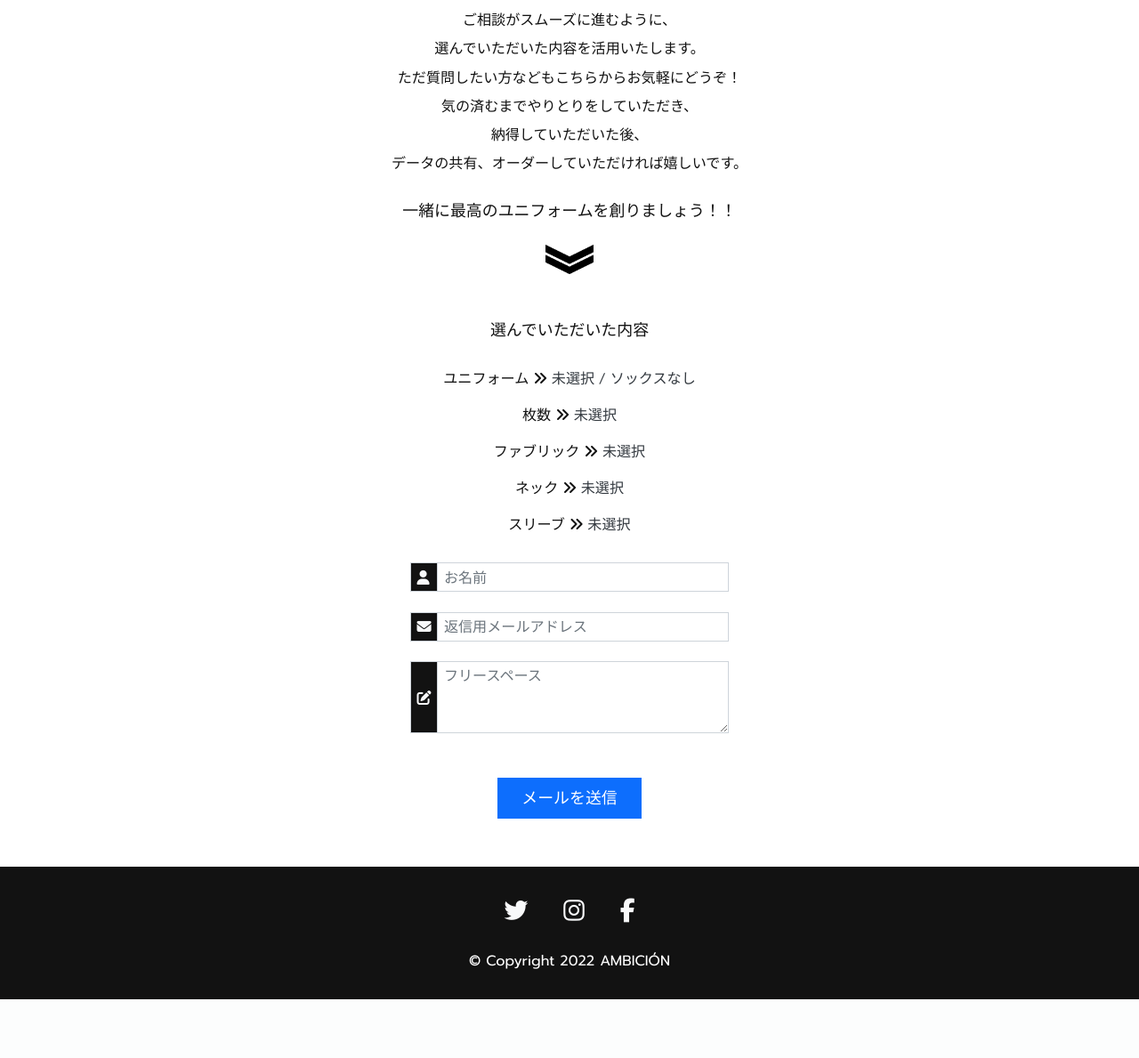
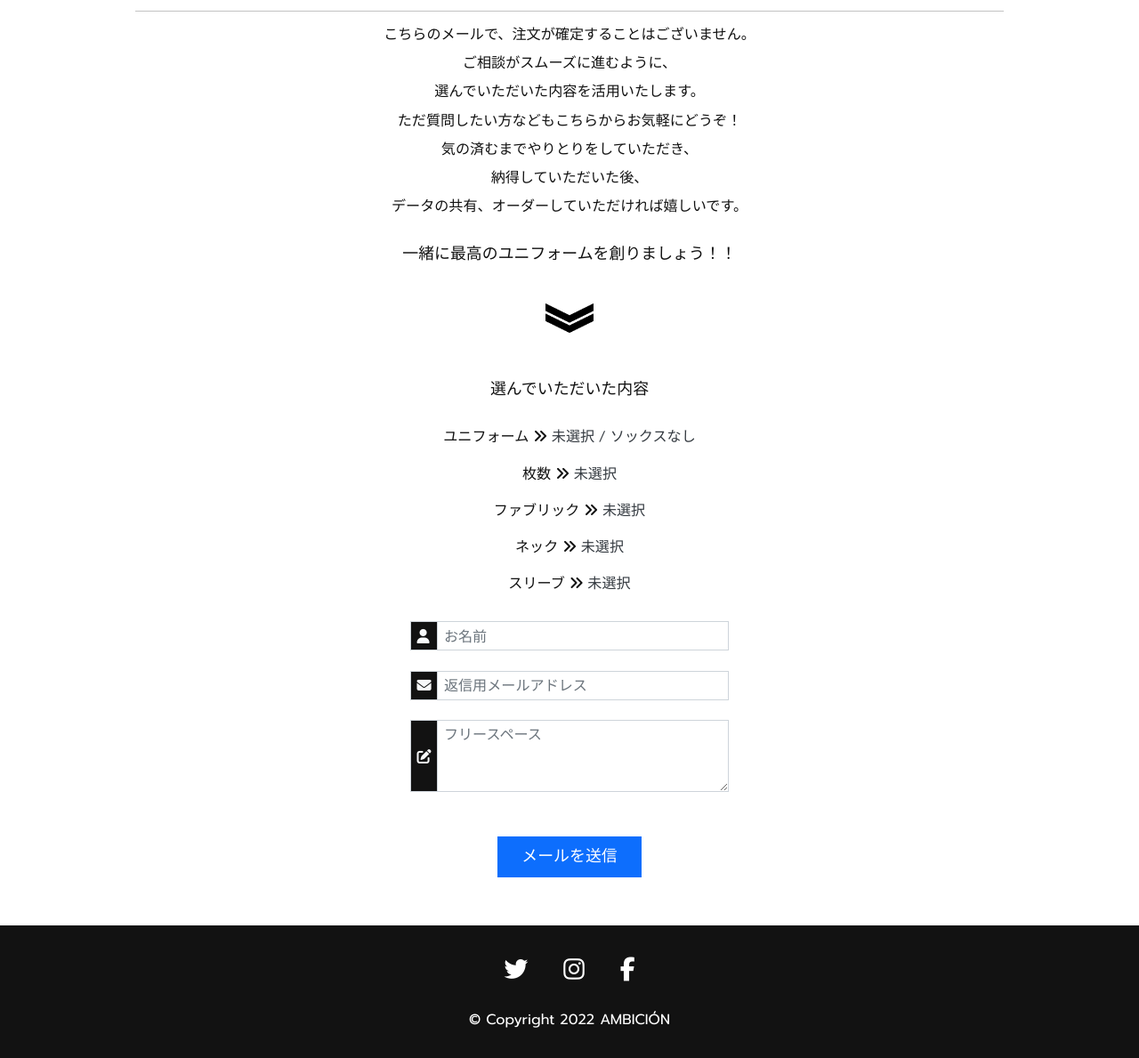
Before and after one commit to janjunjohn/ambicion_old, a Flask app: page /order in a window 1280 px wide. Shown: the part 4691-5880 px from the top of the page at 89% size. Before the commit the page ends 5814 px from the top, so only its background shows below. Run offline with Flask 2, Linux system fonts and the light colour scheme; some libraries are stand-ins or nearby versions.

Commit message:
update footer
fix text

adjust layout

```diff
--- a/static/css/styles.css
+++ b/static/css/styles.css
@@ -100,6 +100,25 @@ nav {
     opacity: 0.6;
 }
 
+.footer-icon-light {
+    color: #fff;
+}
+
+.footer-icon-dark {
+    color: #121212;
+}
+
+#twitter:hover {
+    color: #00ACEE;
+}
+
+#instagram:hover {
+    color: #DD2A7B;
+}
+
+#facebook:hover {
+    color: #3B5998;
+}
 /* Top Page ***********************************************************************************************************/
 .modal-btn {
     font-size: 2rem;
@@ -353,6 +372,10 @@ nav {
     margin-bottom: 6rem;
 }
 
+.contact-small-header {
+    margin-bottom: 5rem;
+}
+
 .selected-item {
     color: #343A40;
 }
@@ -598,7 +621,7 @@ nav {
 
     .modal-btn {
         font-size: 2rem;
-        width: 30rem;
+        width: 28rem;
 
     }
 
--- a/templates/order_page.html
+++ b/templates/order_page.html
@@ -379,13 +379,13 @@
 
       <form id="choices">
 
-      <div class="row">
+      <div class="row choice-row">
         <div class="col-6">
           <label>ツルツル</label><br>
           <input type="radio" name="fabric" value="tsuru"><br>
           <img class="choice-img" src="{{ url_for('static', filename='/images/fabric-a.jpg') }}" alt="fabric_a">
           <p>伸縮性を抑え、<br>身体へのフィット感が抜群。<br>
-          トッププロも使用おり、<br>
+          トッププロも使用しており、<br>
           本格的なプレーの<br>支えとなってくれます。</p>
 
         </div>
@@ -458,7 +458,7 @@
       ただ質問したい方などもこちらからお気軽にどうぞ！<br>
       気の済むまでやりとりをしていただき、<br>
       納得していただいた後、<br>データの共有、オーダーしていただければ嬉しいです。</p>
-      <h2 class="small-header">一緒に最高のユニフォームを創りましょう！！</h2>
+      <h2 class="contact-small-header small-header">一緒に最高のユニフォームを創りましょう！！</h2>
 
       <a href="#contact-form"><img id="contact-form" class="allow-img" src="{{ url_for('static', filename='/images/allow-black.png') }}" alt=""></a>
 
--- a/templates/white_page_base.html
+++ b/templates/white_page_base.html
@@ -97,11 +97,15 @@
     <!-- Footer -->
     <footer id='footer' style="background-color: #121212; color: #fff;">
         <div class="footer-icons">
-          <i class="fab fa-twitter text-light"></i>
+          <a href="https://mobile.twitter.com/ryota410h">
+            <i id="twitter" class="footer-icon-light fab fa-twitter"></i>
+          </a>
             <a href="https://www.instagram.com/ambicion_japan/">
-          <i class="fab fa-instagram text-light"></i>
+          <i id="instagram" class="footer-icon-light fab fa-instagram"></i>
             </a>
-          <i class="fab fa-facebook-f text-light"></i>
+          <a href="https://m.facebook.com/ryota410hayashi/">
+            <i id="facebook" class="footer-icon-light fab fa-facebook-f"></i>
+          </a>
         </div>
         <p class="english-only">© Copyright {{ year }} AMBICIÓN</p>
     </footer>
```
Also changed, not shown: templates/footer.html (+7 -3 lines), static/images/fabric-b.jpg.
